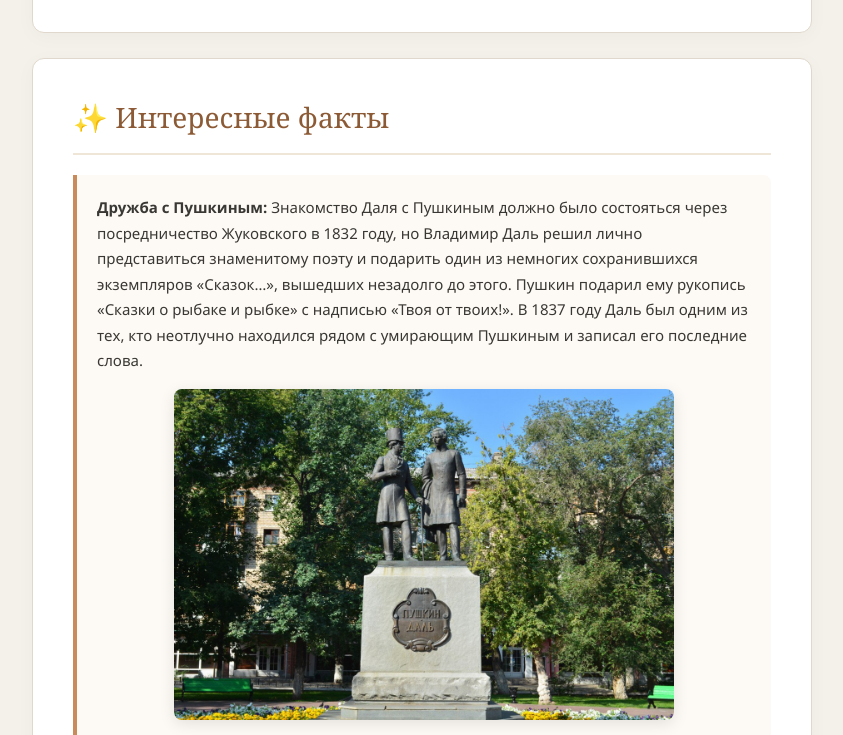
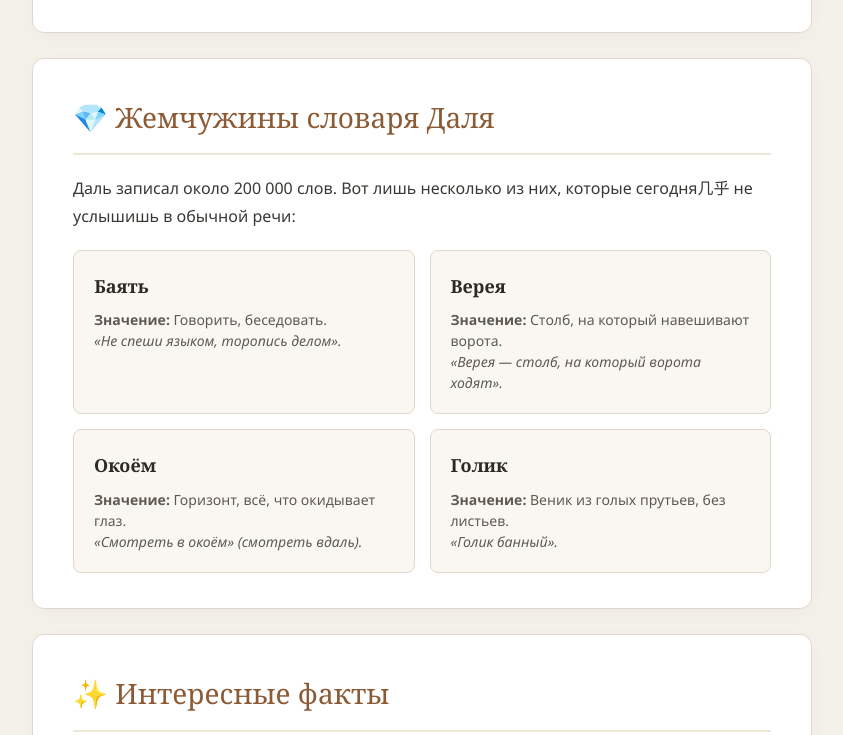
Before and after one commit to Vivene1/Dal, a plain HTML site: page index.html in a window 1280 px wide. Shown: the part 3140-3875 px from the top of the page, without its empty margins (218-1061 px from the left). Drawn offline with Linux system fonts and the light colour scheme.

Commit message:
Update index.html

```diff
--- a/index.html
+++ b/index.html
@@ -272,6 +272,30 @@ footer{
     </div>
   </section>
 
+    <!-- СЛОВАРЬ -->
+  <section>
+    <h2>💎 Жемчужины словаря Даля</h2>
+    <p style="margin-bottom: 20px;">Даль записал около 200 000 слов. Вот лишь несколько из них, которые сегодня几乎 не услышишь в обычной речи:</p>
+    <div class="works-grid">
+      <div class="work-card">
+        <h3>Баять</h3>
+        <p><strong>Значение:</strong> Говорить, беседовать.<br><em>«Не спеши языком, торопись делом».</em></p>
+      </div>
+      <div class="work-card">
+        <h3>Верея</h3>
+        <p><strong>Значение:</strong> Столб, на который навешивают ворота.<br><em>«Верея — столб, на который ворота ходят».</em></p>
+      </div>
+      <div class="work-card">
+        <h3>Окоём</h3>
+        <p><strong>Значение:</strong> Горизонт, всё, что окидывает глаз.<br><em>«Смотреть в окоём» (смотреть вдаль).</em></p>
+      </div>
+      <div class="work-card">
+        <h3>Голик</h3>
+        <p><strong>Значение:</strong> Веник из голых прутьев, без листьев.<br><em>«Голик банный».</em></p>
+      </div>
+    </div>
+  </section>
+
   <!-- ИНТЕРЕСНЫЕ ФАКТЫ -->
   <section>
     <h2>✨ Интересные факты</h2>
@@ -292,6 +316,16 @@ footer{
     </div>
   </section>
 
+    <!-- ЦИТАТА -->
+  <section style="background: #fdfaf5; border-left: 4px solid var(--accent); text-align: center; padding: 40px 20px;">
+    <p style="font-family: var(--serif); font-size: 22px; font-style: italic; color: var(--accent); margin-bottom: 15px;">
+      «Язык есть вековой труд целого поколения».
+    </p>
+    <p style="font-size: 15px; color: var(--ink-light); text-transform: uppercase; letter-spacing: 1px;">
+      — Владимир Даль
+    </p>
+  </section>
+
   <footer>
     <p>Сайт-биография · Владимир Иванович Даль (1801–1872)</p>
     <p>Новоселовой В.С. и Нурлыгаяновой М.Ю.</p>
```
